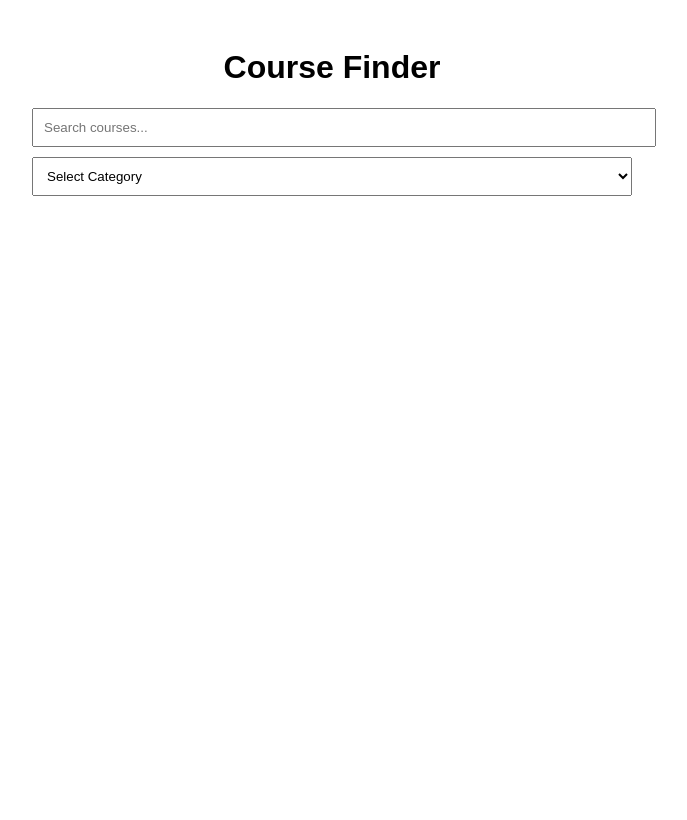
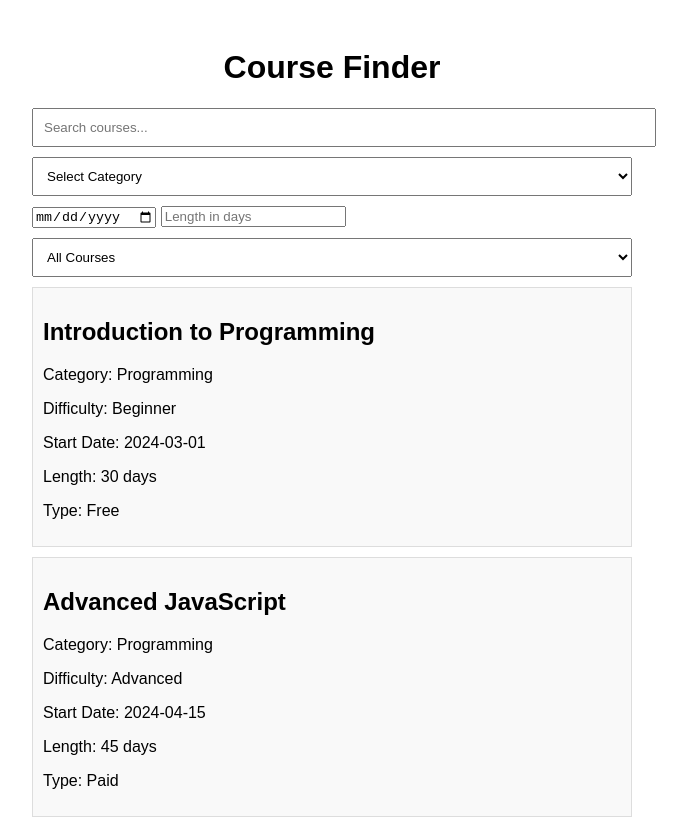
Before and after one commit to Pascalinho/kursfinder, a plain HTML site: page index.html in a window 1280 px wide. Shown: the top 820 px of the page, without its empty margins (308-995 px from the left). Drawn offline with Linux system fonts and the light colour scheme.

Commit message:
Update index.html

```diff
--- a/index.html
+++ b/index.html
@@ -14,6 +14,15 @@
             <option value="">Select Category</option>
             <option value="Programming">Programming</option>
             <option value="Design">Design</option>
+            <!-- Add options for any other categories you have -->
+        </select>
+        <!-- Add the missing filter elements -->
+        <input type="date" id="filterStartDate" placeholder="Start Date">
+        <input type="number" id="filterLength" placeholder="Length in days">
+        <select id="filterIsFree">
+            <option value="">All Courses</option>
+            <option value="true">Free</option>
+            <option value="false">Paid</option>
         </select>
         <div id="coursesContainer"></div>
     </div>
```
